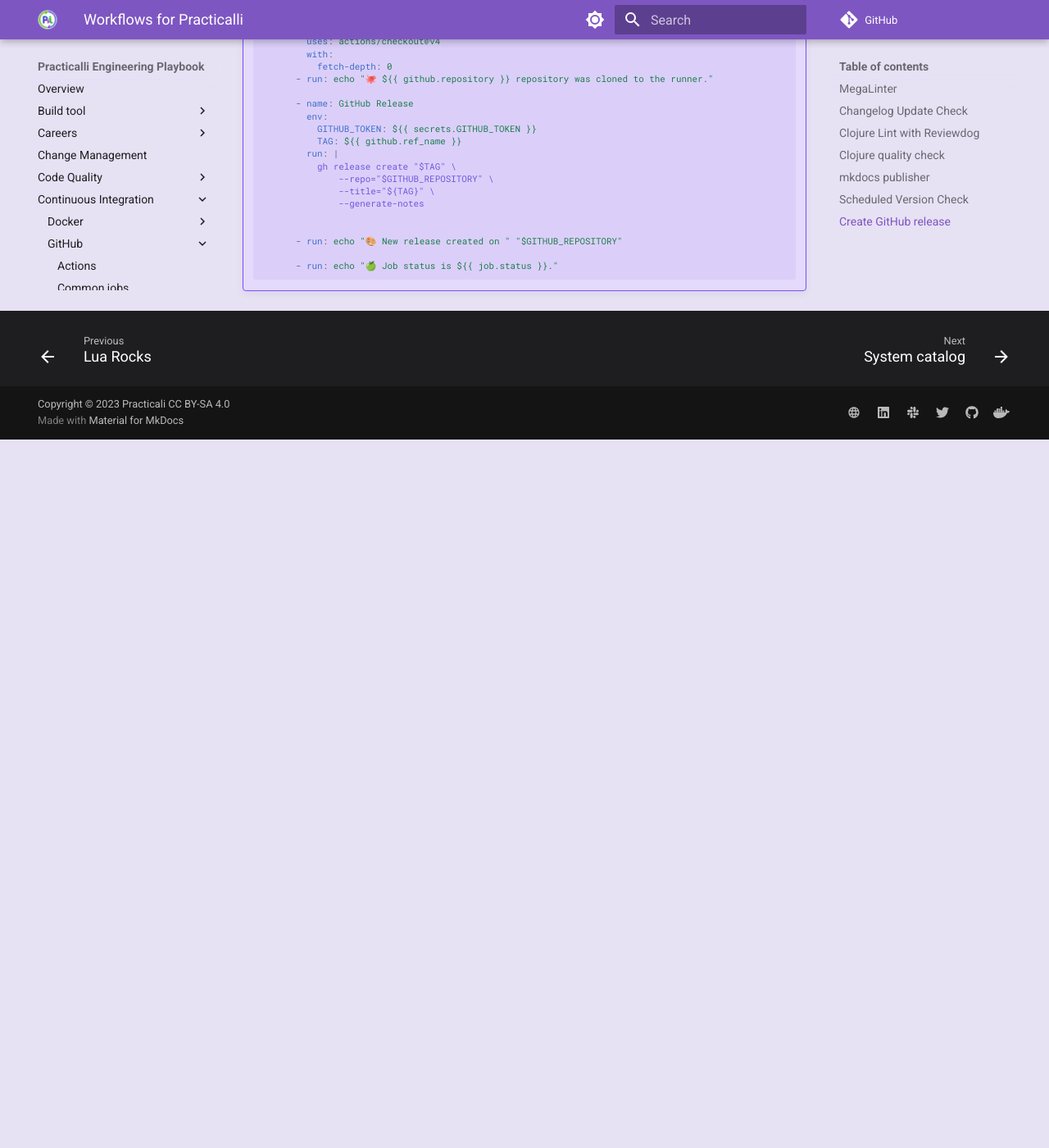
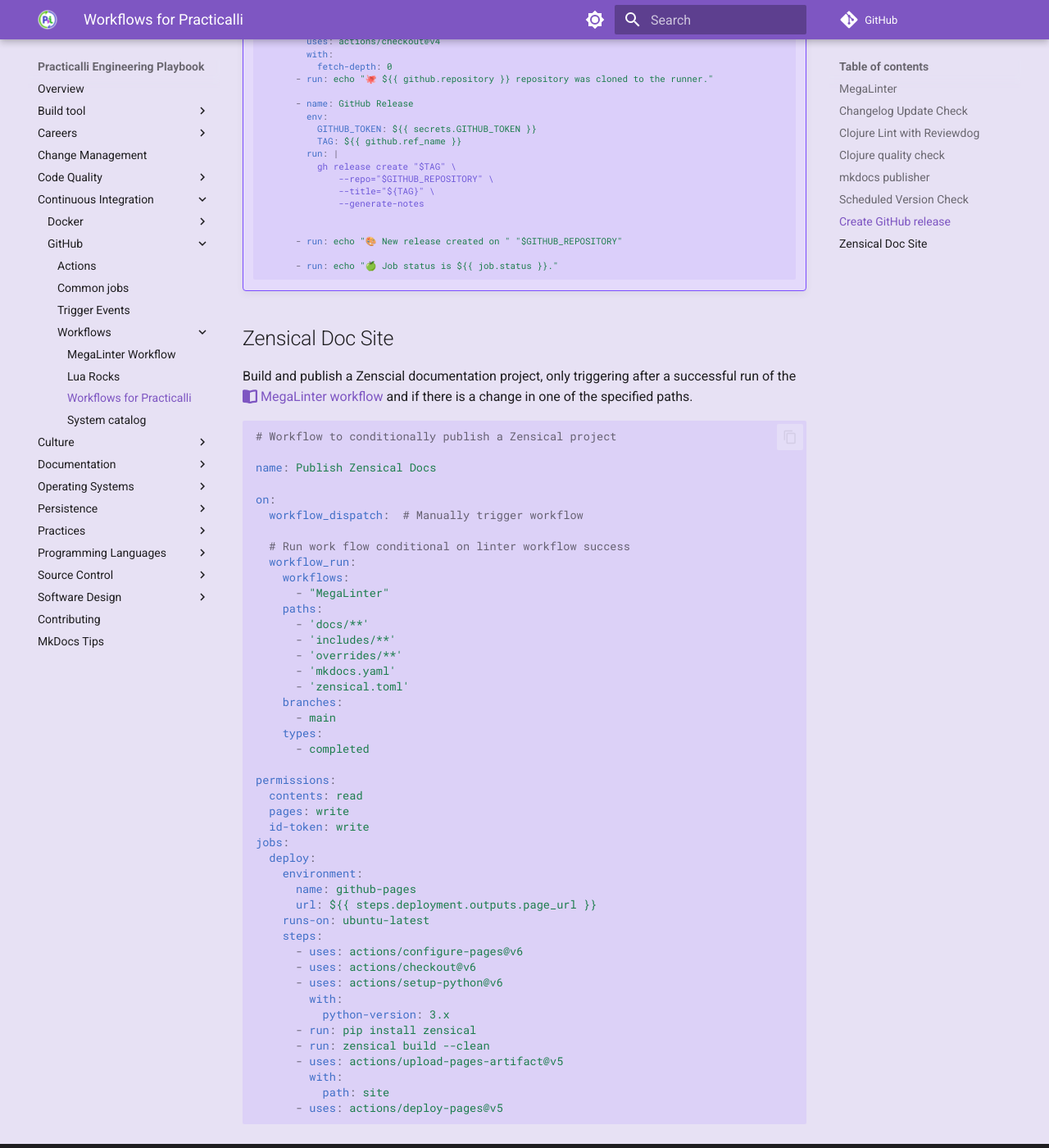
Before and after one commit to practicalli/engineering-playbook, an MkDocs documentation site: the page built from docs/continuous-integration/github/workflows/practicalli.md, in a window 1280 px wide and 1400 px high, scrolled down 6009 px. Shown: the whole window at 82% size. Built offline with MkDocs 1.6.1 and Material for MkDocs 9.7.7, drawn with Linux system fonts in a browser that asks for light colours; comment, search, counter and statistics services are not loaded; before the commit the page ends 6545 px from its top, so only the background shows below that.

Commit message:
ci: zensical doc site GitHub workflow

````diff
--- a/docs/continuous-integration/github/workflows/practicalli.md
+++ b/docs/continuous-integration/github/workflows/practicalli.md
@@ -336,3 +336,54 @@
 
           - run: echo "🍏 Job status is ${{ job.status }}."
     ```
+
+## Zensical Doc Site
+
+Build and publish a Zenscial documentation project, only triggering after a successful run of the [:fontawesome-solid-book-open: MegaLinter workflow](megalinter.md) and if there is a change in one of the specified paths.
+
+```yaml
+# Workflow to conditionally publish a Zensical project
+
+name: Publish Zensical Docs
+
+on:
+  workflow_dispatch:  # Manually trigger workflow
+
+  # Run work flow conditional on linter workflow success
+  workflow_run:
+    workflows:
+      - "MegaLinter"
+    paths:
+      - 'docs/**'
+      - 'includes/**'
+      - 'overrides/**'
+      - 'mkdocs.yaml'
+      - 'zensical.toml'
+    branches:
+      - main
+    types:
+      - completed
+
+permissions:
+  contents: read
+  pages: write
+  id-token: write
+jobs:
+  deploy:
+    environment:
+      name: github-pages
+      url: ${{ steps.deployment.outputs.page_url }}
+    runs-on: ubuntu-latest
+    steps:
+      - uses: actions/configure-pages@v6
+      - uses: actions/checkout@v6
+      - uses: actions/setup-python@v6
+        with:
+          python-version: 3.x
+      - run: pip install zensical
+      - run: zensical build --clean
+      - uses: actions/upload-pages-artifact@v5
+        with:
+          path: site
+      - uses: actions/deploy-pages@v5
+```
````
